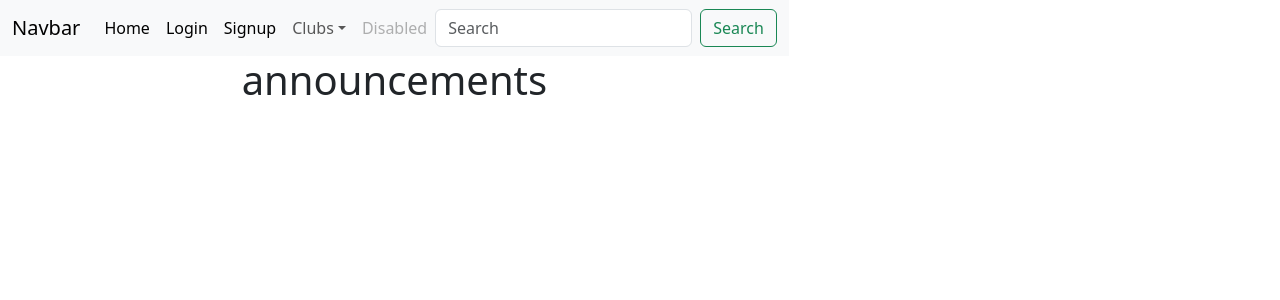
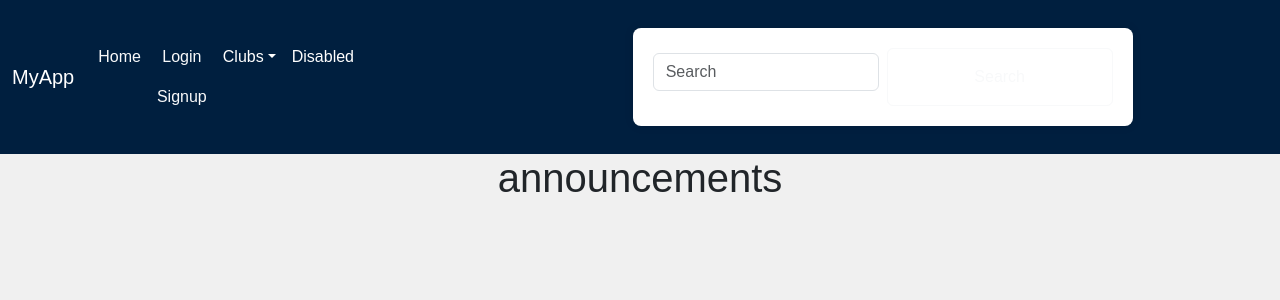
Before and after one commit to FarihaNK/Student-Groups-App, a React (Create React App) app in the folder frontend/: page /announcements in a window 1280 px wide. Shown: the top 300 px of the page. Built offline with nearby package versions, Linux system fonts and the light colour scheme; no server answers.

Commit message:
navy and white theme

```diff
--- a/frontend/src/App.css
+++ b/frontend/src/App.css
@@ -1,64 +1,111 @@
+/* Global Styles */
+body {
+  background-color: #f0f0f0;
+  font-family: 'Arial', sans-serif;
+}
+
+/* App Container */
 .App {
   text-align: center;
 }
 
-.App-logo {
-  height: 40vmin;
-  pointer-events: none;
-}/* Navbar.js */
-.login-signup-nav{
-  display: flex;
+.navbar-container {
+  background-color: #001f3f;
 }
 
-/* Sidebar.js */
-body {
-  display: flex;
+/* Buttons */
+.btn-primary {
+  background-color: #001f3f;
+  border: none;
 }
 
+.btn-primary:hover {
+  background-color: #00509d;
+}
+
+/* Navbar Styles */
+.navbar {
+  background-color: #001f3f;
+}
+
+.navbar-brand, .nav-link {
+  color: #ffffff !important;
+}
+
+.nav-link.active, .nav-link:hover {
+  color: #f8f9fa !important;
+}
+
+/* Sidebar Styles */
 .sidebar {
-  position: fixed;
-  top: 0;
-  left: 0;
+  background-color: #001f3f;
+  color: white;
+  padding: 20px;
   height: 100%;
-  background-color: #fff; /* Adjust as needed */
-  box-shadow: 0 0 10px rgba(0, 0, 0, 0.1); /* Optional: Add shadow */
-  z-index: 1000; /* Ensure the sidebar is above other content */
+}
+
+.sidebar a {
+  color: #ffffff;
+}
+
+.sidebar a:hover {
+  color: #adb5bd;
 }
 
 .main-content {
-  flex: 1;
-  margin-left: 280px; /* Width of the sidebar */
-  padding: 20px; /* Adjust as needed */
-  overflow-x: auto;
+  background-color: #ffffff;
+  padding: 20px;
+  margin-left: 280px; /* Sidebar width */
 }
 
-
-@media (prefers-reduced-motion: no-preference) {
-  .App-logo {
-    animation: App-logo-spin infinite 20s linear;
-  }
+/* Form Styling */
+form {
+  background-color: #ffffff;
+  padding: 20px;
+  border-radius: 8px;
+  box-shadow: 0 0 10px rgba(0, 0, 0, 0.1);
+  width: 100%;
+  max-width: 500px;
+  margin: 20px auto;
 }
 
-.App-header {
-  background-color: #282c34;
-  min-height: 100vh;
-  display: flex;
-  flex-direction: column;
-  align-items: center;
-  justify-content: center;
-  font-size: calc(10px + 2vmin);
-  color: white;
+form h3 {
+  color: #001f3f;
 }
 
-.App-link {
-  color: #61dafb;
+label {
+  display: block;
+  margin-top: 10px;
+  color: #001f3f;
 }
 
-@keyframes App-logo-spin {
-  from {
-    transform: rotate(0deg);
-  }
-  to {
-    transform: rotate(360deg);
-  }
+input {
+  width: 100%;
+  padding: 10px;
+  margin: 5px 0 15px 0;
+  border: 1px solid #ced4da;
+  border-radius: 5px;
 }
+
+button {
+  width: 100%;
+  padding: 10px;
+  background-color: #001f3f;
+  color: white;
+  border: none;
+  border-radius: 5px;
+}
+
+button:disabled {
+  background-color: #6c757d;
+}
+
+/* Card Styling */
+.card {
+  border-radius: 8px;
+  box-shadow: 0 0 15px rgba(0, 0, 0, 0.1);
+}
+
+.card-title {
+  color: #001f3f;
+}
--- a/frontend/src/App.js
+++ b/frontend/src/App.js
@@ -12,6 +12,7 @@ import GenGroup from './pages/genGroup';
 import ExecGroup from './pages/ExecGroup';
 import Announcements from './pages/Announcements';
 import PostAnnouncement from './pages/PostAnnouncement';
+import './App.css';
 
 function App() {
   const { user } = useAuthContext();
--- a/frontend/src/components/Navbar.js
+++ b/frontend/src/components/Navbar.js
@@ -2,28 +2,28 @@ import '../App.css';
 import { useAuthContext } from "../hooks/useAuthContext";
 
 function Navbar() {
-    const {user} = useAuthContext()
+    const {user} = useAuthContext();
 
-    return(
+    return (
         <div className="navbar-container">
-    <nav class="navbar navbar-expand-lg bg-body-tertiary">
-        <div class="container-fluid">
-            <a class="navbar-brand" href="/">Navbar</a>
-            <button class="navbar-toggler" type="button" data-bs-toggle="collapse" data-bs-target="#navbarSupportedContent" aria-controls="navbarSupportedContent" aria-expanded="false" aria-label="Toggle navigation">
-            <span class="navbar-toggler-icon"></span>
+            <nav className="navbar navbar-expand-lg">
+                <div className="container-fluid">
+                    <a className="navbar-brand text-white" href="/">MyApp</a>
+                    <button className="navbar-toggler" type="button" data-bs-toggle="collapse" data-bs-target="#navbarSupportedContent">
+                        <span className="navbar-toggler-icon"></span>
                     </button>
-            <div class="collapse navbar-collapse" id="navbarSupportedContent">
-            <ul class="navbar-nav me-auto mb-2 mb-lg-0">
-                <li class="nav-item">
-                <a class="nav-link active" aria-current="page" href="/">Home</a>
+                    <div className="collapse navbar-collapse" id="navbarSupportedContent">
+                        <ul className="navbar-nav me-auto mb-2 mb-lg-0">
+                            <li className="nav-item">
+                                <a className="nav-link active text-white" href="/">Home</a>
                             </li>
                             {!user && (
                                 <div className="login-signup-nav">
-                        <li class="nav-item">
-                        <a class="nav-link active" aria-current="page" href="/login">Login</a>
+                                    <li className="nav-item">
+                                        <a className="nav-link active text-white" href="/login">Login</a>
                                     </li>
-                        <li class="nav-item">
-                        <a class="nav-link active" aria-current="page" href="/signup">Signup</a>
+                                    <li className="nav-item">
+                                        <a className="nav-link active text-white" href="/signup">Signup</a>
                                     </li>
                                 </div>
                             )}
@@ -32,7 +32,6 @@ function Navbar() {
                     Clubs
                 </a>
                 <ul class="dropdown-menu">
-                    <li><a class="dropdown-item" href="/recognition">Gain Club Recognition</a></li>
                     <li><a class="dropdown-item" href="/announcements">Announcements</a></li>
                     <li><hr class="dropdown-divider"/></li>
                     <li><a class="dropdown-item" href="#">Something else here</a></li>
@@ -42,9 +41,9 @@ function Navbar() {
                 <a class="nav-link disabled" aria-disabled="true">Disabled</a>
                 </li>
                         </ul>
-            <form class="d-flex" role="search">
-                <input class="form-control me-2" type="search" placeholder="Search" aria-label="Search"/>
-                <button class="btn btn-outline-success" type="submit">Search</button>
+                        <form className="d-flex">
+                            <input className="form-control me-2" type="search" placeholder="Search" aria-label="Search" />
+                            <button className="btn btn-outline-light" type="submit">Search</button>
                         </form>
                     </div>
                 </div>
```
Also changed, not shown: frontend/src/components/Sidebar.js (+25 -40 lines). Lines whose indentation alone changed are shown as unchanged.
